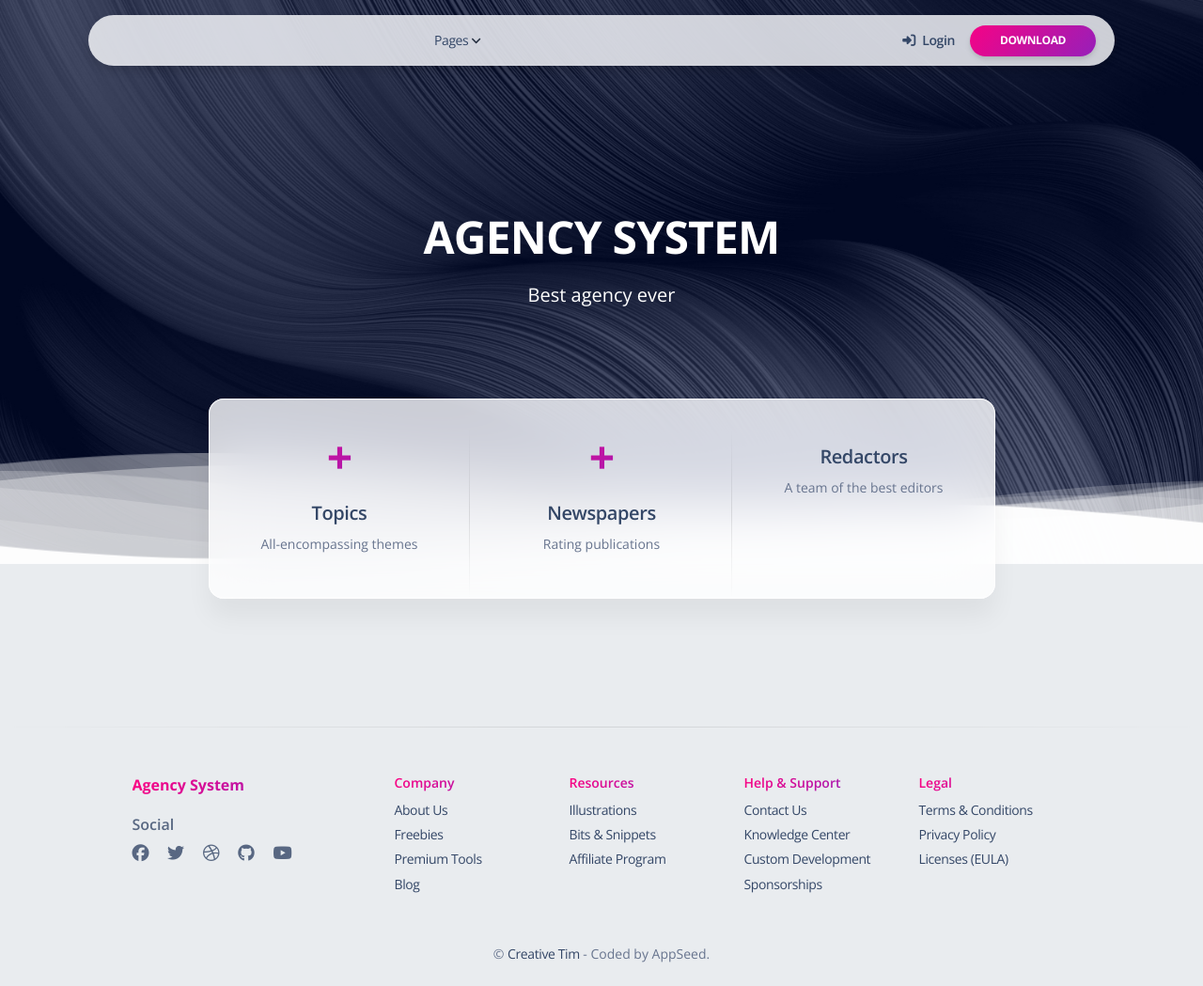
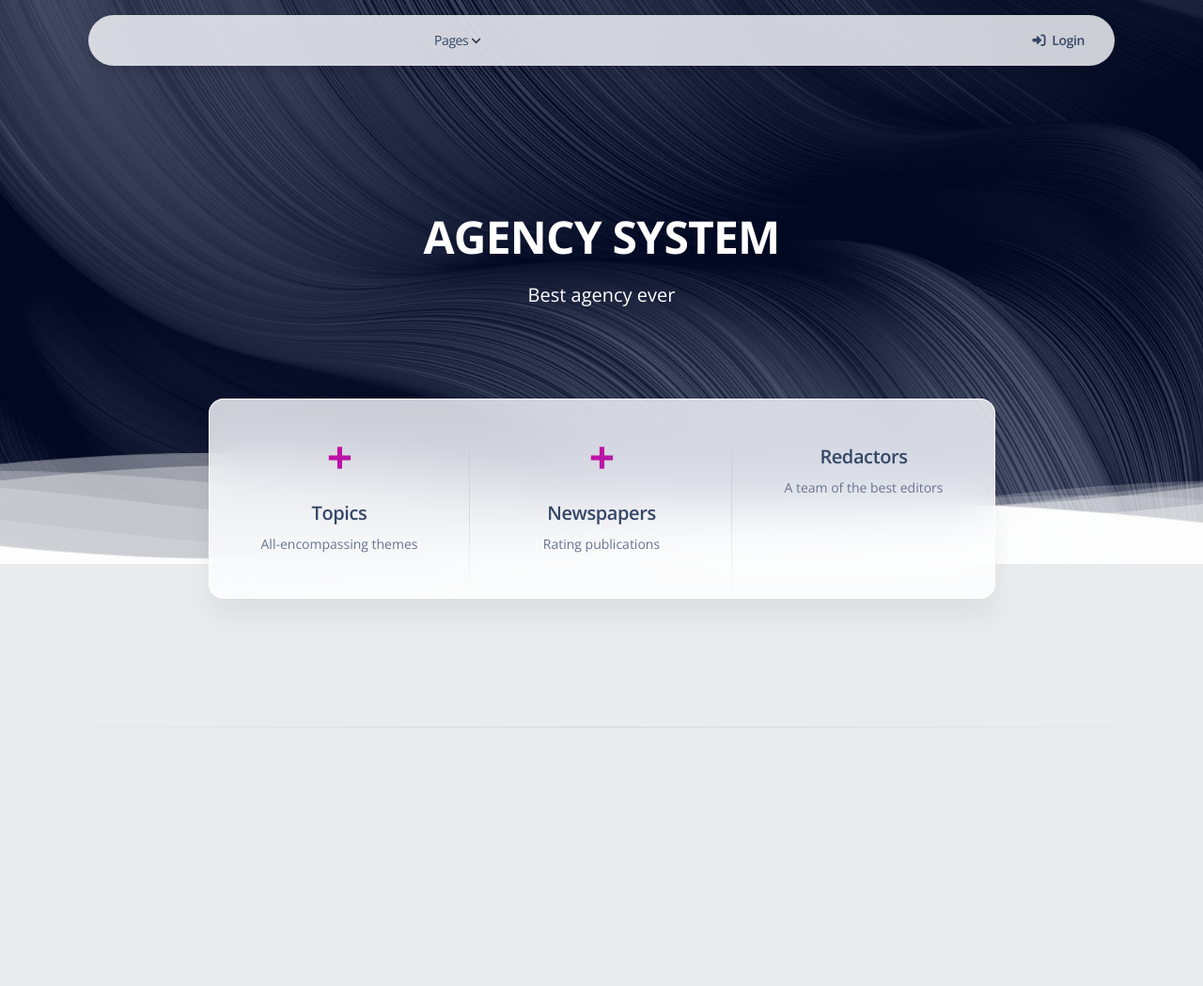
Before and after one commit to oleg-potichnyi/newspaper-agency, a Django app: template templates/agency/index.html in a window 1280 px wide. Shown: the whole page at 94% size. After the commit the page ends 774 px from the top, so only its background shows below. Run offline with Django 4.2, Linux system fonts and the light colour scheme; the template is opened without the code that fills it, so the values that code supplies are empty; some libraries are stand-ins or nearby versions.

Commit message:
Removed redundant links in the project

```diff
--- a/templates/includes/footer_background.html
+++ b/templates/includes/footer_background.html
@@ -2,171 +2,171 @@
 
 <footer class="footer pt-5 mt-5">
   <hr class="horizontal dark mb-5">
-  <div class="container">
-    <div class=" row">
-      <div class="col-md-3 mb-4 ms-auto">
-        <div>
-          <h6 class="text-gradient text-primary font-weight-bolder">Agency System</h6>
-        </div>
-        <div>
-          <h6 class="mt-3 mb-2 opacity-8">Social</h6>
-          <ul class="d-flex flex-row ms-n3 nav">
-            <li class="nav-item">
-              <a class="nav-link pe-1" href="https://www.facebook.com/CreativeTim/" target="_blank">
-                <i class="fab fa-facebook text-lg opacity-8"></i>
-              </a>
-            </li>
-
-            <li class="nav-item">
-              <a class="nav-link pe-1" href="https://twitter.com/creativetim" target="_blank">
-                <i class="fab fa-twitter text-lg opacity-8"></i>
-              </a>
-            </li>
-
-            <li class="nav-item">
-              <a class="nav-link pe-1" href="https://dribbble.com/creativetim" target="_blank">
-                <i class="fab fa-dribbble text-lg opacity-8"></i>
-              </a>
-            </li>
-
-
-            <li class="nav-item">
-              <a class="nav-link pe-1" href="https://github.com/creativetimofficial" target="_blank">
-                <i class="fab fa-github text-lg opacity-8"></i>
-              </a>
-            </li>
-
-            <li class="nav-item">
-              <a class="nav-link pe-1" href="https://www.youtube.com/channel/UCVyTG4sCw-rOvB9oHkzZD1w" target="_blank">
-                <i class="fab fa-youtube text-lg opacity-8"></i>
-              </a>
-            </li>
-          </ul>
-        </div>
-      </div>
-
-
-
-      <div class="col-md-2 col-sm-6 col-6 mb-4">
-        <div>
-          <h6 class="text-gradient text-primary text-sm">Company</h6>
-          <ul class="flex-column ms-n3 nav">
-            <li class="nav-item">
-              <a class="nav-link" href="https://www.creative-tim.com/presentation?AFFILIATE=128200" target="_blank">
-                About Us
-              </a>
-            </li>
-
-            <li class="nav-item">
-              <a class="nav-link" href="https://www.creative-tim.com/templates/free?AFFILIATE=128200" target="_blank">
-                Freebies
-              </a>
-            </li>
-
-            <li class="nav-item">
-              <a class="nav-link" href="https://www.creative-tim.com/templates/premium?AFFILIATE=128200" target="_blank">
-                Premium Tools
-              </a>
-            </li>
-
-            <li class="nav-item">
-              <a class="nav-link" href="https://www.creative-tim.com/blog?AFFILIATE=128200" target="_blank">
-                Blog
-              </a>
-            </li>
-          </ul>
-        </div>
-      </div>
-
-      <div class="col-md-2 col-sm-6 col-6 mb-4">
-        <div>
-          <h6 class="text-gradient text-primary text-sm">Resources</h6>
-          <ul class="flex-column ms-n3 nav">
-            <li class="nav-item">
-              <a class="nav-link" href="https://iradesign.io/" target="_blank">
-                Illustrations
-              </a>
-            </li>
-
-            <li class="nav-item">
-              <a class="nav-link" href="https://www.creative-tim.com/bits?AFFILIATE=128200" target="_blank">
-                Bits & Snippets
-              </a>
-            </li>
-
-            <li class="nav-item">
-              <a class="nav-link" href="https://www.creative-tim.com/affiliates/new?AFFILIATE=128200" target="_blank">
-                Affiliate Program
-              </a>
-            </li>
-          </ul>
-        </div>
-      </div>
-
-      <div class="col-md-2 col-sm-6 col-6 mb-4">
-        <div>
-          <h6 class="text-gradient text-primary text-sm">Help & Support</h6>
-          <ul class="flex-column ms-n3 nav">
-            <li class="nav-item">
-              <a class="nav-link" href="https://www.creative-tim.com/contact-us?AFFILIATE=128200" target="_blank">
-                Contact Us
-              </a>
-            </li>
-
-            <li class="nav-item">
-              <a class="nav-link" href="https://www.creative-tim.com/knowledge-center?AFFILIATE=128200" target="_blank">
-                Knowledge Center
-              </a>
-            </li>
-
-            <li class="nav-item">
-              <a class="nav-link" href="https://services.creative-tim.com/?AFFILIATE=128200" target="_blank">
-                Custom Development
-              </a>
-            </li>
-
-            <li class="nav-item">
-              <a class="nav-link" href="https://www.creative-tim.com/sponsorships?AFFILIATE=128200" target="_blank">
-                Sponsorships
-              </a>
-            </li>
-
-          </ul>
-        </div>
-      </div>
-
-      <div class="col-md-2 col-sm-6 col-6 mb-4 me-auto">
-        <div>
-          <h6 class="text-gradient text-primary text-sm">Legal</h6>
-          <ul class="flex-column ms-n3 nav">
-            <li class="nav-item">
-              <a class="nav-link" href="https://www.creative-tim.com/terms?AFFILIATE=128200" target="_blank">
-                Terms &amp; Conditions
-              </a>
-            </li>
-
-            <li class="nav-item">
-              <a class="nav-link" href="https://www.creative-tim.com/privacy?AFFILIATE=128200" target="_blank">
-                Privacy Policy
-              </a>
-            </li>
-
-            <li class="nav-item">
-              <a class="nav-link" href="https://www.creative-tim.com/license?AFFILIATE=128200" target="_blank">
-                Licenses (EULA)
-              </a>
-            </li>
-          </ul>
-        </div>
-      </div>
-
-      <div class="col-12">
-        <div class="text-center">
-          <p class="my-4 text-sm">
-            &copy; <a href="https://www.creative-tim.com?AFFILIATE=128200" target="_blank">Creative Tim</a> - Coded by AppSeed.
-          </p>
-        </div>
-      </div>
-    </div>
-  </div>
+{#  <div class="container">#}
+{#    <div class=" row">#}
+{#      <div class="col-md-3 mb-4 ms-auto">#}
+{#        <div>#}
+{#          <h6 class="text-gradient text-primary font-weight-bolder">Agency System</h6>#}
+{#        </div>#}
+{#        <div>#}
+{#          <h6 class="mt-3 mb-2 opacity-8">Social</h6>#}
+{#          <ul class="d-flex flex-row ms-n3 nav">#}
+{#            <li class="nav-item">#}
+{#              <a class="nav-link pe-1" href="https://www.facebook.com/CreativeTim/" target="_blank">#}
+{#                <i class="fab fa-facebook text-lg opacity-8"></i>#}
+{#              </a>#}
+{#            </li>#}
+{##}
+{#            <li class="nav-item">#}
+{#              <a class="nav-link pe-1" href="https://twitter.com/creativetim" target="_blank">#}
+{#                <i class="fab fa-twitter text-lg opacity-8"></i>#}
+{#              </a>#}
+{#            </li>#}
+{##}
+{#            <li class="nav-item">#}
+{#              <a class="nav-link pe-1" href="https://dribbble.com/creativetim" target="_blank">#}
+{#                <i class="fab fa-dribbble text-lg opacity-8"></i>#}
+{#              </a>#}
+{#            </li>#}
+{##}
+{##}
+{#            <li class="nav-item">#}
+{#              <a class="nav-link pe-1" href="https://github.com/creativetimofficial" target="_blank">#}
+{#                <i class="fab fa-github text-lg opacity-8"></i>#}
+{#              </a>#}
+{#            </li>#}
+{##}
+{#            <li class="nav-item">#}
+{#              <a class="nav-link pe-1" href="https://www.youtube.com/channel/UCVyTG4sCw-rOvB9oHkzZD1w" target="_blank">#}
+{#                <i class="fab fa-youtube text-lg opacity-8"></i>#}
+{#              </a>#}
+{#            </li>#}
+{#          </ul>#}
+{#        </div>#}
+{#      </div>#}
+{##}
+{##}
+{##}
+{#      <div class="col-md-2 col-sm-6 col-6 mb-4">#}
+{#        <div>#}
+{#          <h6 class="text-gradient text-primary text-sm">Company</h6>#}
+{#          <ul class="flex-column ms-n3 nav">#}
+{#            <li class="nav-item">#}
+{#              <a class="nav-link" href="https://www.creative-tim.com/presentation?AFFILIATE=128200" target="_blank">#}
+{#                About Us#}
+{#              </a>#}
+{#            </li>#}
+{##}
+{#            <li class="nav-item">#}
+{#              <a class="nav-link" href="https://www.creative-tim.com/templates/free?AFFILIATE=128200" target="_blank">#}
+{#                Freebies#}
+{#              </a>#}
+{#            </li>#}
+{##}
+{#            <li class="nav-item">#}
+{#              <a class="nav-link" href="https://www.creative-tim.com/templates/premium?AFFILIATE=128200" target="_blank">#}
+{#                Premium Tools#}
+{#              </a>#}
+{#            </li>#}
+{##}
+{#            <li class="nav-item">#}
+{#              <a class="nav-link" href="https://www.creative-tim.com/blog?AFFILIATE=128200" target="_blank">#}
+{#                Blog#}
+{#              </a>#}
+{#            </li>#}
+{#          </ul>#}
+{#        </div>#}
+{#      </div>#}
+{##}
+{#      <div class="col-md-2 col-sm-6 col-6 mb-4">#}
+{#        <div>#}
+{#          <h6 class="text-gradient text-primary text-sm">Resources</h6>#}
+{#          <ul class="flex-column ms-n3 nav">#}
+{#            <li class="nav-item">#}
+{#              <a class="nav-link" href="https://iradesign.io/" target="_blank">#}
+{#                Illustrations#}
+{#              </a>#}
+{#            </li>#}
+{##}
+{#            <li class="nav-item">#}
+{#              <a class="nav-link" href="https://www.creative-tim.com/bits?AFFILIATE=128200" target="_blank">#}
+{#                Bits & Snippets#}
+{#              </a>#}
+{#            </li>#}
+{##}
+{#            <li class="nav-item">#}
+{#              <a class="nav-link" href="https://www.creative-tim.com/affiliates/new?AFFILIATE=128200" target="_blank">#}
+{#                Affiliate Program#}
+{#              </a>#}
+{#            </li>#}
+{#          </ul>#}
+{#        </div>#}
+{#      </div>#}
+{##}
+{#      <div class="col-md-2 col-sm-6 col-6 mb-4">#}
+{#        <div>#}
+{#          <h6 class="text-gradient text-primary text-sm">Help & Support</h6>#}
+{#          <ul class="flex-column ms-n3 nav">#}
+{#            <li class="nav-item">#}
+{#              <a class="nav-link" href="https://www.creative-tim.com/contact-us?AFFILIATE=128200" target="_blank">#}
+{#                Contact Us#}
+{#              </a>#}
+{#            </li>#}
+{##}
+{#            <li class="nav-item">#}
+{#              <a class="nav-link" href="https://www.creative-tim.com/knowledge-center?AFFILIATE=128200" target="_blank">#}
+{#                Knowledge Center#}
+{#              </a>#}
+{#            </li>#}
+{##}
+{#            <li class="nav-item">#}
+{#              <a class="nav-link" href="https://services.creative-tim.com/?AFFILIATE=128200" target="_blank">#}
+{#                Custom Development#}
+{#              </a>#}
+{#            </li>#}
+{##}
+{#            <li class="nav-item">#}
+{#              <a class="nav-link" href="https://www.creative-tim.com/sponsorships?AFFILIATE=128200" target="_blank">#}
+{#                Sponsorships#}
+{#              </a>#}
+{#            </li>#}
+{##}
+{#          </ul>#}
+{#        </div>#}
+{#      </div>#}
+{##}
+{#      <div class="col-md-2 col-sm-6 col-6 mb-4 me-auto">#}
+{#        <div>#}
+{#          <h6 class="text-gradient text-primary text-sm">Legal</h6>#}
+{#          <ul class="flex-column ms-n3 nav">#}
+{#            <li class="nav-item">#}
+{#              <a class="nav-link" href="https://www.creative-tim.com/terms?AFFILIATE=128200" target="_blank">#}
+{#                Terms &amp; Conditions#}
+{#              </a>#}
+{#            </li>#}
+{##}
+{#            <li class="nav-item">#}
+{#              <a class="nav-link" href="https://www.creative-tim.com/privacy?AFFILIATE=128200" target="_blank">#}
+{#                Privacy Policy#}
+{#              </a>#}
+{#            </li>#}
+{##}
+{#            <li class="nav-item">#}
+{#              <a class="nav-link" href="https://www.creative-tim.com/license?AFFILIATE=128200" target="_blank">#}
+{#                Licenses (EULA)#}
+{#              </a>#}
+{#            </li>#}
+{#          </ul>#}
+{#        </div>#}
+{#      </div>#}
+{##}
+{#      <div class="col-12">#}
+{#        <div class="text-center">#}
+{#          <p class="my-4 text-sm">#}
+{#            &copy; <a href="https://www.creative-tim.com?AFFILIATE=128200" target="_blank">Creative Tim</a> - Coded by AppSeed.#}
+{#          </p>#}
+{#        </div>#}
+{#      </div>#}
+{#    </div>#}
+{#  </div>#}
 </footer>
--- a/templates/includes/navigation.html
+++ b/templates/includes/navigation.html
@@ -55,36 +55,36 @@
                           </svg>
                         </div>
                       </div>
-                      Landing Pages
-                    </div>
-                    <a href="/" class="dropdown-item border-radius-md">
-                      <span class="ps-3">Presentation</span>
-                    </a>
-                    <div
-                      class="dropdown-header text-dark font-weight-bolder d-flex justify-content-cente align-items-center px-0 mt-3">
-                      <div class="d-inline-block">
-                        <div
-                          class="icon icon-shape icon-xs border-radius-md bg-gradient-primary text-center me-2 d-flex align-items-center justify-content-center ps-0">
-                          <svg width="12px" height="12px" viewBox="0 0 42 42" version="1.1"
-                            xmlns="http://www.w3.org/2000/svg" xmlns:xlink="http://www.w3.org/1999/xlink">
-                            <title>office</title>
-                            <g stroke="none" stroke-width="1" fill="none" fill-rule="evenodd">
-                              <g transform="translate(-1869.000000, -293.000000)" fill="#FFFFFF" fill-rule="nonzero">
-                                <g transform="translate(1716.000000, 291.000000)">
-                                  <g transform="translate(153.000000, 2.000000)">
-                                    <path
-                                      d="M12.25,17.5 L8.75,17.5 L8.75,1.75 C8.75,0.78225 9.53225,0 10.5,0 L31.5,0 C32.46775,0 33.25,0.78225 33.25,1.75 L33.25,12.25 L29.75,12.25 L29.75,3.5 L12.25,3.5 L12.25,17.5 Z"
-                                      opacity="0.6"></path>
-                                    <path
-                                      d="M40.25,14 L24.5,14 C23.53225,14 22.75,14.78225 22.75,15.75 L22.75,38.5 L19.25,38.5 L19.25,22.75 C19.25,21.78225 18.46775,21 17.5,21 L1.75,21 C0.78225,21 0,21.78225 0,22.75 L0,40.25 C0,41.21775 0.78225,42 1.75,42 L40.25,42 C41.21775,42 42,41.21775 42,40.25 L42,15.75 C42,14.78225 41.21775,14 40.25,14 Z M12.25,36.75 L7,36.75 L7,33.25 L12.25,33.25 L12.25,36.75 Z M12.25,29.75 L7,29.75 L7,26.25 L12.25,26.25 L12.25,29.75 Z M35,36.75 L29.75,36.75 L29.75,33.25 L35,33.25 L35,36.75 Z M35,29.75 L29.75,29.75 L29.75,26.25 L35,26.25 L35,29.75 Z M35,22.75 L29.75,22.75 L29.75,19.25 L35,19.25 L35,22.75 Z">
-                                    </path>
-                                  </g>
-                                </g>
-                              </g>
-                            </g>
-                          </svg>
-                        </div>
-                      </div>
+{#                      Landing Pages#}
+{#                    </div>#}
+{#                    <a href="/" class="dropdown-item border-radius-md">#}
+{#                      <span class="ps-3">Presentation</span>#}
+{#                    </a>#}
+{#                    <div#}
+{#                      class="dropdown-header text-dark font-weight-bolder d-flex justify-content-cente align-items-center px-0 mt-3">#}
+{#                      <div class="d-inline-block">#}
+{#                        <div#}
+{#                          class="icon icon-shape icon-xs border-radius-md bg-gradient-primary text-center me-2 d-flex align-items-center justify-content-center ps-0">#}
+{#                          <svg width="12px" height="12px" viewBox="0 0 42 42" version="1.1"#}
+{#                            xmlns="http://www.w3.org/2000/svg" xmlns:xlink="http://www.w3.org/1999/xlink">#}
+{#                            <title>office</title>#}
+{#                            <g stroke="none" stroke-width="1" fill="none" fill-rule="evenodd">#}
+{#                              <g transform="translate(-1869.000000, -293.000000)" fill="#FFFFFF" fill-rule="nonzero">#}
+{#                                <g transform="translate(1716.000000, 291.000000)">#}
+{#                                  <g transform="translate(153.000000, 2.000000)">#}
+{#                                    <path#}
+{#                                      d="M12.25,17.5 L8.75,17.5 L8.75,1.75 C8.75,0.78225 9.53225,0 10.5,0 L31.5,0 C32.46775,0 33.25,0.78225 33.25,1.75 L33.25,12.25 L29.75,12.25 L29.75,3.5 L12.25,3.5 L12.25,17.5 Z"#}
+{#                                      opacity="0.6"></path>#}
+{#                                    <path#}
+{#                                      d="M40.25,14 L24.5,14 C23.53225,14 22.75,14.78225 22.75,15.75 L22.75,38.5 L19.25,38.5 L19.25,22.75 C19.25,21.78225 18.46775,21 17.5,21 L1.75,21 C0.78225,21 0,21.78225 0,22.75 L0,40.25 C0,41.21775 0.78225,42 1.75,42 L40.25,42 C41.21775,42 42,41.21775 42,40.25 L42,15.75 C42,14.78225 41.21775,14 40.25,14 Z M12.25,36.75 L7,36.75 L7,33.25 L12.25,33.25 L12.25,36.75 Z M12.25,29.75 L7,29.75 L7,26.25 L12.25,26.25 L12.25,29.75 Z M35,36.75 L29.75,36.75 L29.75,33.25 L35,33.25 L35,36.75 Z M35,29.75 L29.75,29.75 L29.75,26.25 L35,26.25 L35,29.75 Z M35,22.75 L29.75,22.75 L29.75,19.25 L35,19.25 L35,22.75 Z">#}
+{#                                    </path>#}
+{#                                  </g>#}
+{#                                </g>#}
+{#                              </g>#}
+{#                            </g>#}
+{#                          </svg>#}
+{#                        </div>#}
+{#                      </div>#}
                       Account
                     </div>
                     {% if request.user.is_authenticated %}
@@ -376,7 +376,7 @@
 {#                      </div>#}
 {#                    </div>#}
 {#                  </div>#}
-{##}
+
 {#                </ul>#}
 {#              </li>#}
 
@@ -765,10 +765,10 @@
               </li>
               {% endif %}
 
-              <li class="nav-item my-auto ms-3 ms-lg-0">
-                <a href="https://appseed.us/product/soft-ui-design/django/" target="_blank"
-                  class="btn btn-sm  bg-gradient-primary  btn-round mb-0 me-1 mt-2 mt-md-0">Download</a>
-              </li>
+{#              <li class="nav-item my-auto ms-3 ms-lg-0">#}
+{#                <a href="https://appseed.us/product/soft-ui-design/django/" target="_blank"#}
+{#                  class="btn btn-sm  bg-gradient-primary  btn-round mb-0 me-1 mt-2 mt-md-0">Download</a>#}
+{#              </li>#}
             </ul>
           </div>
         </div>
```
Also changed, not shown: README.md.
